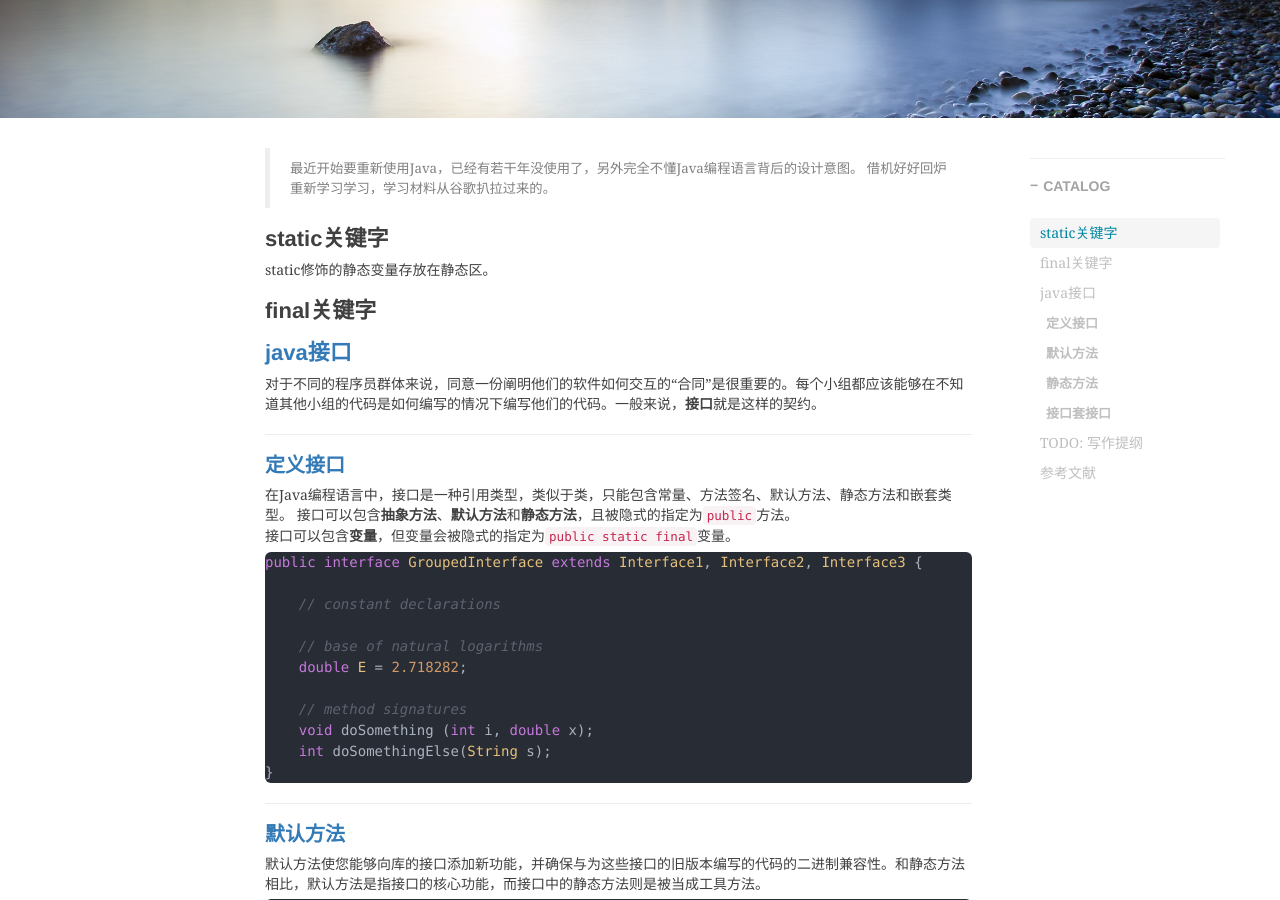
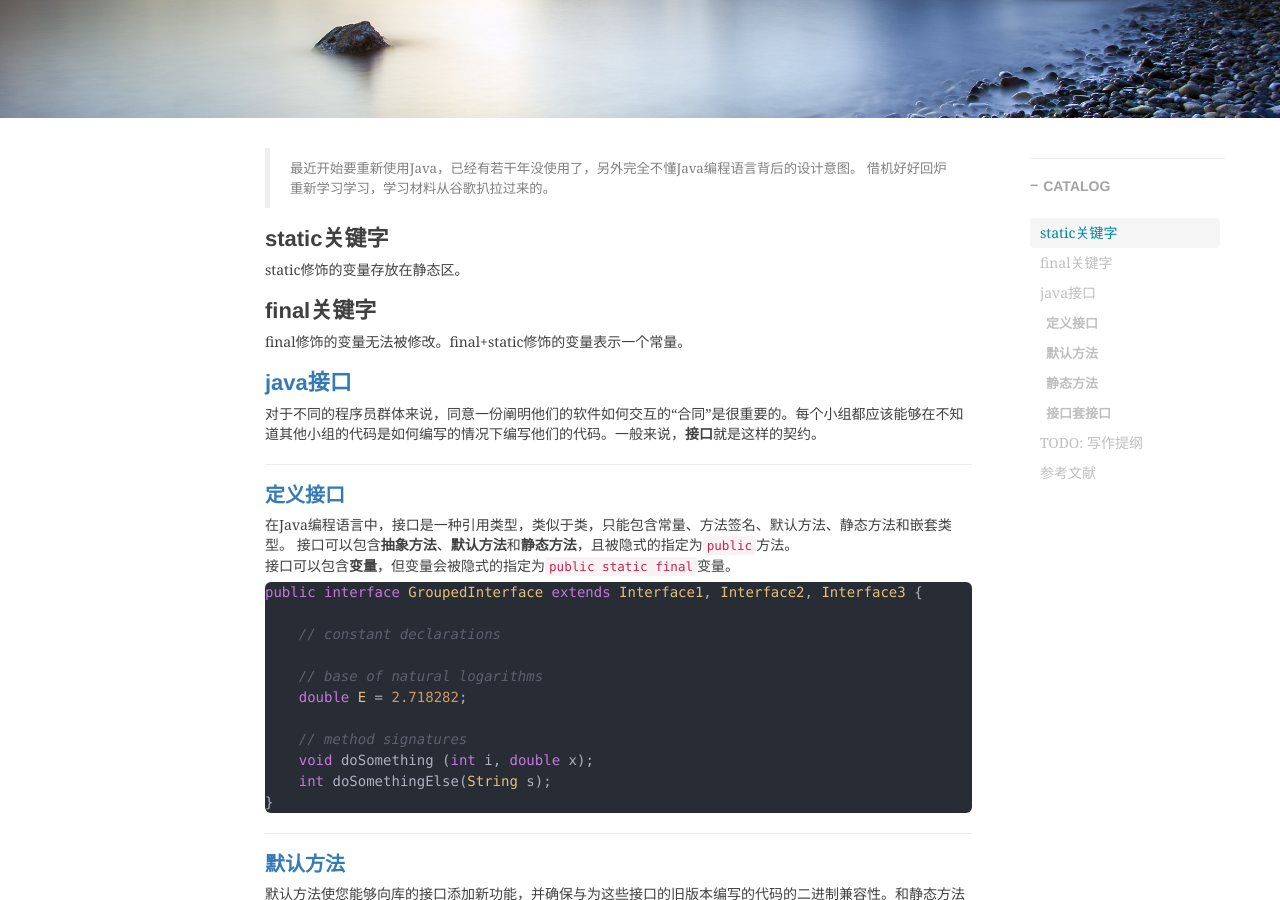
Before and after one commit to shihai1991/shihai1991.github.io, a Jekyll site: the page built from _posts/2023-03-01-java接口学习.md, in a window 1280 px wide and 900 px high, scrolled down 337 px. Built offline with Jekyll 4.4.1, drawn with Linux system fonts in a browser that asks for light colours; nearby versions of some CDN libraries; comment, search, counter and statistics services are not loaded.

Commit message:
Update 2023-03-01-java接口学习.md

```diff
--- a/_posts/2023-03-01-java接口学习.md
+++ b/_posts/2023-03-01-java接口学习.md
@@ -12,9 +12,10 @@ time: '2023.03.14 14:21:00'
 > 借机好好回炉重新学习学习，学习材料从谷歌扒拉过来的。
 
 # static关键字
-static修饰的静态变量存放在静态区。
+static修饰的变量存放在静态区。
 
 # final关键字
+final修饰的变量无法被修改。final+static修饰的变量表示一个常量。
 
 # [java接口](https://docs.oracle.com/javase/tutorial/java/IandI/createinterface.html)
 对于不同的程序员群体来说，同意一份阐明他们的软件如何交互的“合同”是很重要的。每个小组都应该能够在不知道其他小组的代码是如何编写的情况下编写他们的代码。一般来说，**接口**就是这样的契约。
```
